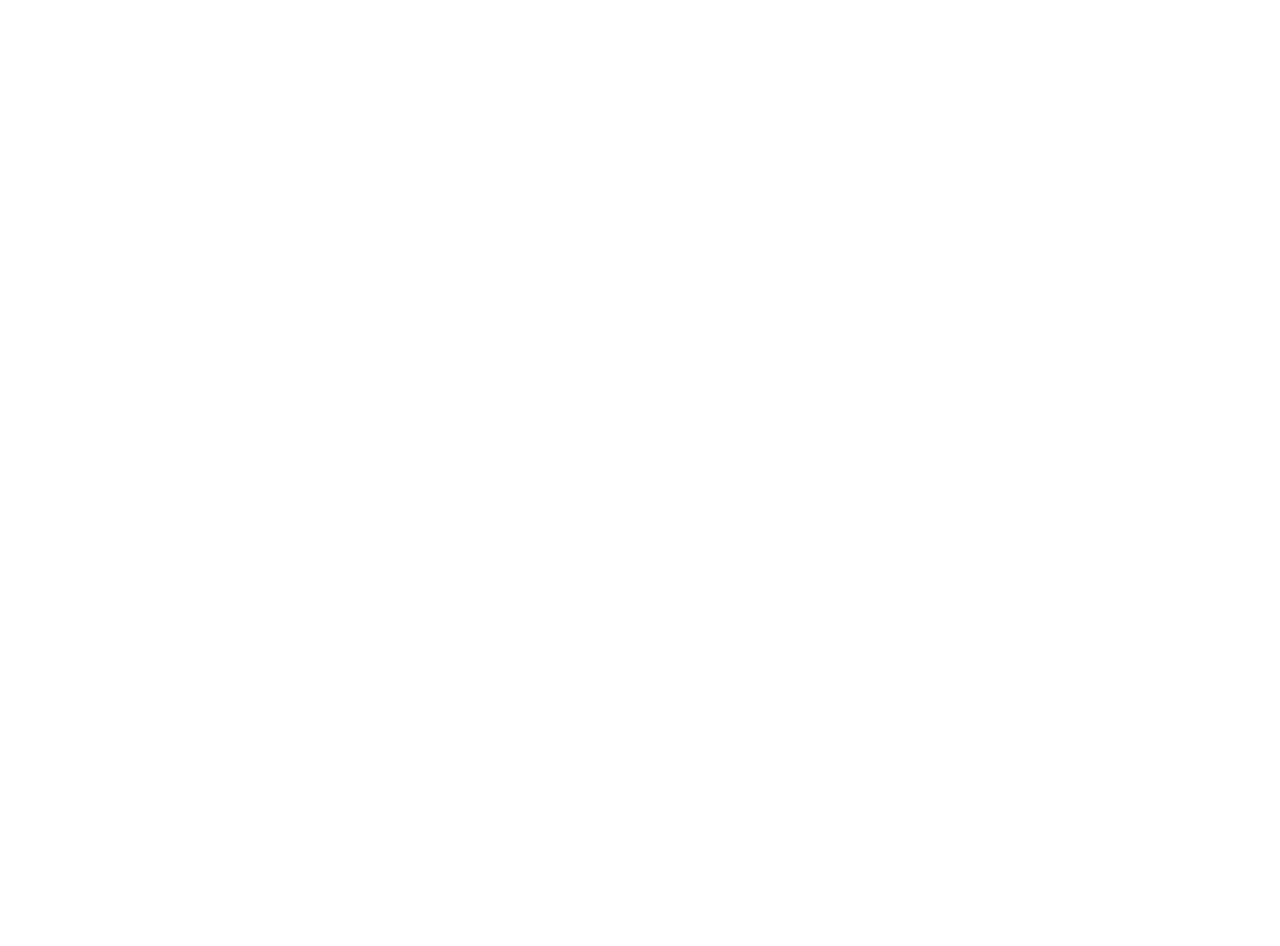
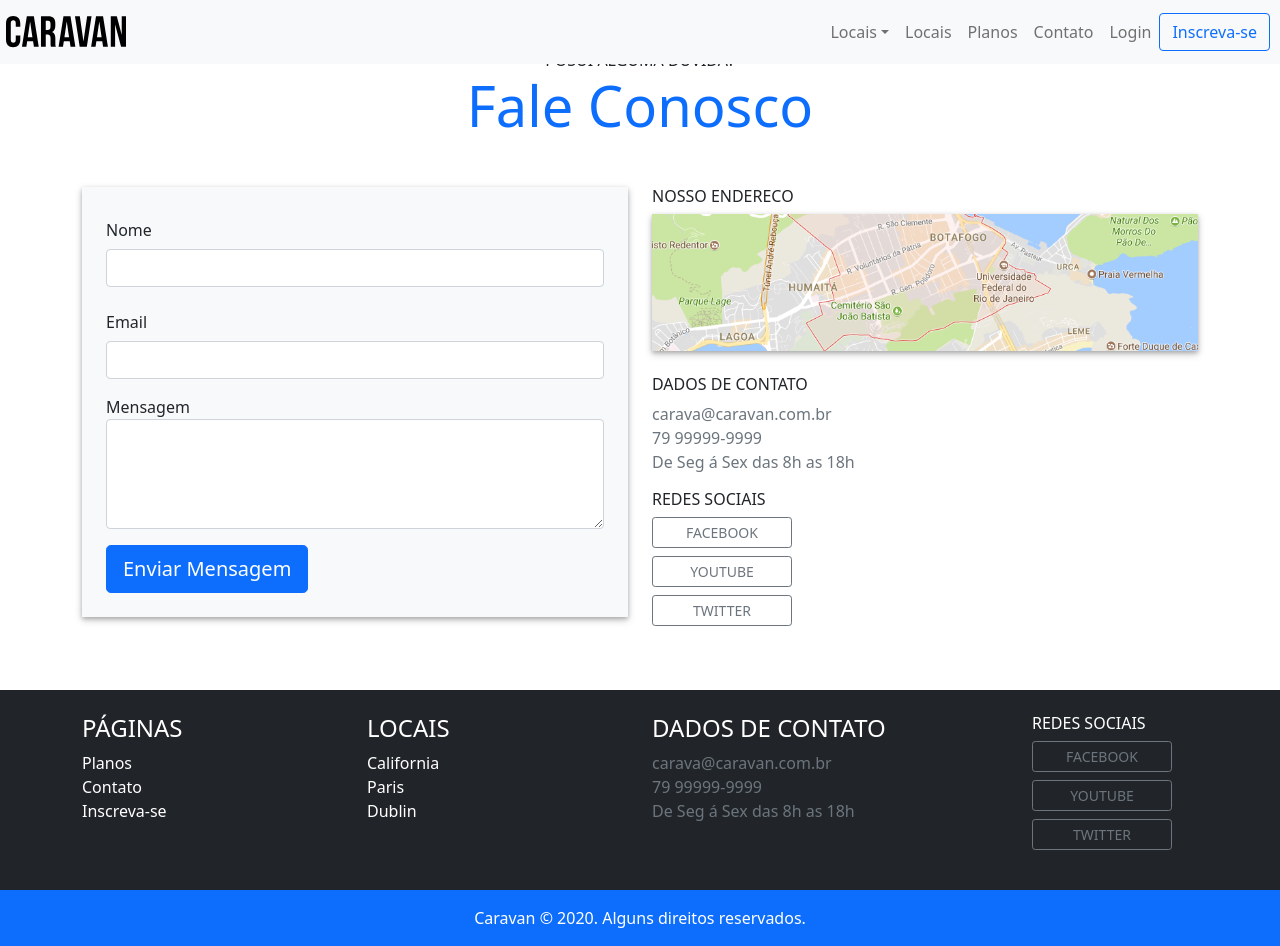
Before and after one commit to Nataliapine/Caravan, a React (Create React App) app: page /contato in a window 1280 px wide. Before the commit this address had no page. Before the commit the page ends 800 px from the top, so only its background shows below. Built offline with nearby package versions, Linux system fonts and the light colour scheme.

Commit message:
created page Contato

```diff
--- a/src/App.js
+++ b/src/App.js
@@ -4,6 +4,7 @@
 import Home from './pages/Home';
 import Locais from './pages/Locais';
 import Planos from './pages/Planos';
+import Contato from './pages/Contato';
 
 function App() {
   return (
@@ -12,6 +13,7 @@
         <Route exact path="/" element={<Home />} />
         <Route exact path="/locais" element={<Locais />} />
         <Route exact path="/planos" element={<Planos />} />
+        <Route exact path="/contato" element={<Contato />} />
       </Routes>
     </BrowserRouter>
 
--- /dev/null
+++ b/src/pages/Contato/index.js
@@ -0,0 +1,72 @@
+import Header from "../../components/Header";
+import Footer from "../../components/Footer";
+import '../../components/Header/header.css';
+import Mapa from '../../assets/img/mapa.png';
+
+import { Link } from "react-router-dom";
+
+
+export default function Contato() {
+    return (
+        <div>
+            <Header />
+
+            <section className="container">
+                <div className="text-center my-5">
+                    <span className="h-6 d-block">POSUI ALGUMA DÚVIDA?</span>
+                    <h1 className="display-4 text-primary">Fale Conosco</h1>
+                </div>
+                <div className="row my-5">
+                    <div className="col-lg">
+                        <div className="bg-light rouded p-4 box-shadow mb-4" >
+                            <form>
+                                <div class="row mb-3">
+                                    <label  class="col col-form-label" for="inputName">Nome</label>
+                                    <div class="col-sm-12">
+                                        <input type="text" class="form-control" id="inputName" />
+                                    </div>
+                                </div>
+                                <div class="row mb-3">
+                                    <label for="inputEmail" class="col col-form-label">Email</label>
+                                    <div class="col-sm-12">
+                                        <input type="password" class="form-control" id="inputEmail" />
+                                    </div>
+                                </div>
+
+                                <div class="form-group">
+                                    <label for="textarea">Mensagem</label>
+                                    <textarea class="form-control" rows="4" id="textarea"></textarea>
+
+                                </div>
+                                <button className="btn btn-primary btn-lg btn-block mt-3">Enviar Mensagem</button>
+
+                            </form>
+                        </div>
+                    </div>
+                    <div className="col-lg">
+                        <h2 className="h6">NOSSO ENDERECO</h2>
+                        <Link to="/"><img className="img-fluid rouded mb-4 box-shadow" src={Mapa} alt="mapa" /> </Link>
+
+                        <h2 className='h6'>DADOS DE CONTATO</h2>
+                        <ul className='list-unstyled text-secondary'>
+                            <li>carava@caravan.com.br</li>
+                            <li>79 99999-9999</li>
+                            <li>De Seg á Sex das 8h as 18h</li>
+                        </ul>
+
+                        <h2 className='h6'>REDES SOCIAIS</h2>
+                        <ul className='list-unstyled'>
+                            <li><a className='btn btn-outline-secondary btn-block mb-2 mt-2  btn-sm' href="#">FACEBOOK</a></li>
+                            <li><a className='btn btn-outline-secondary btn-block mb-2 btn-sm' href="#">YOUTUBE</a></li>
+                            <li><a className='btn btn-outline-secondary btn-block btn-sm' href="#">TWITTER</a></li>
+                        </ul>
+
+                    </div>
+                </div>
+
+            </section>
+            <Footer />
+
+        </div>
+    )
+}
```
